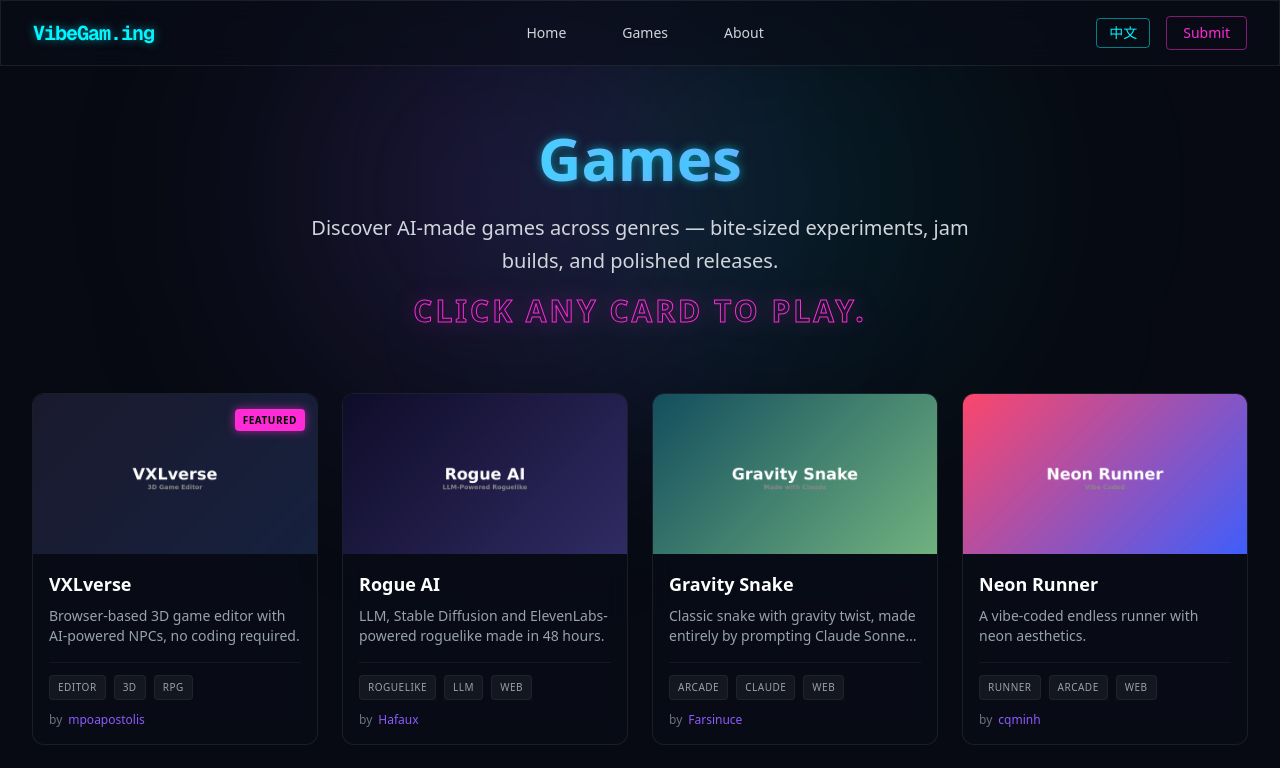
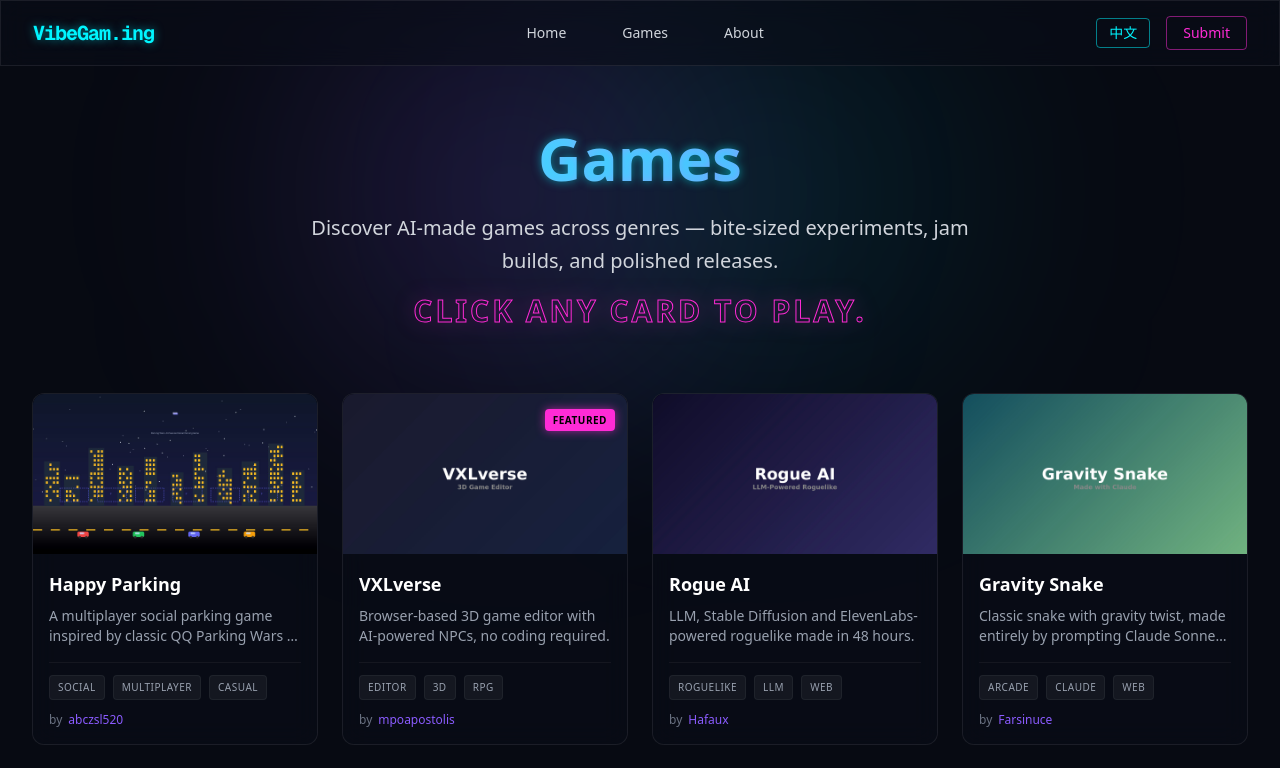
Before and after one commit to MaydayV/vibegaming, a Next.js app: page /en/games in a window 1280 px wide. Shown: the top 768 px of the page. Built offline with nearby package versions, Linux system fonts and the light colour scheme.

Commit message:
Add Happy Parking (欢乐车位) - multiplayer social parking game

```diff
--- a/src/content/games.ts
+++ b/src/content/games.ts
@@ -79,5 +79,18 @@
         tags: ["Puzzle", "Physics", "Claude", "Web"],
         createdAt: "2026-02-02",
         cover: "/covers/potential-energy.jpg"
+    },
+    {
+        slug: "happy-parking",
+        title: "Happy Parking",
+        tagline: {
+            en: "A multiplayer social parking game inspired by classic QQ Parking Wars — park at friends' streets, earn coins, and slap tickets!",
+            zh: "欢乐车位 — 多人联机停车社交游戏，去好友街道停车赚钱、贴罚单抢金币！"
+        },
+        url: "http://parking.weixin-vip.cn",
+        author: "abczsl520",
+        tags: ["Social", "Multiplayer", "Casual", "Web"],
+        createdAt: "2026-02-21",
+        cover: "/covers/happy-parking.jpg"
     }
 ];
```
Also changed, not shown: public/covers/happy-parking.jpg (added).
